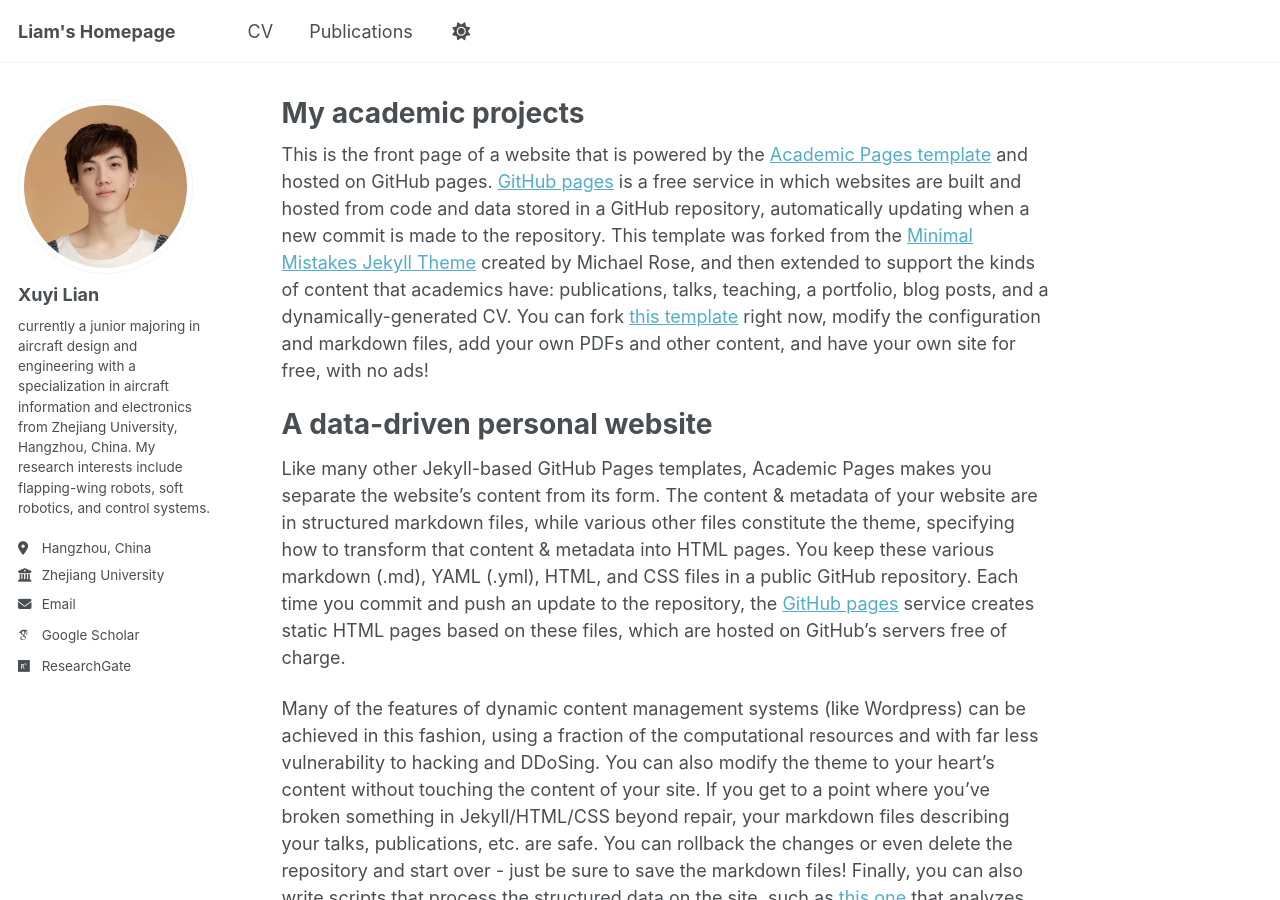
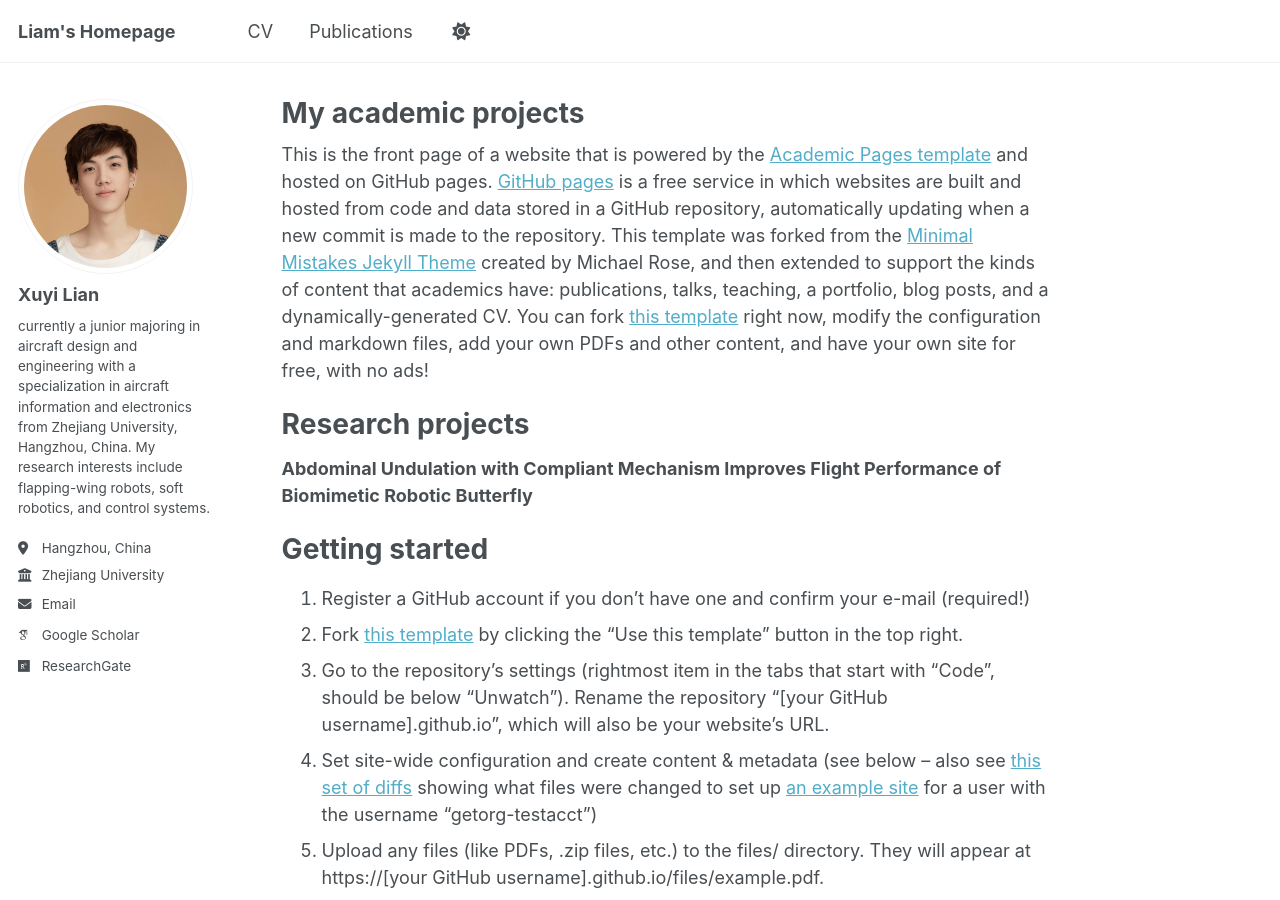
Before and after one commit to xuyilian/xuyilian.github.io, a Jekyll site: the page built from _pages/about.md, in a window 1280 px wide and 900 px high. Built offline with Jekyll 4.4.1, drawn with Linux system fonts in a browser that asks for light colours; some web fonts are replaced; some of the changed text lies outside the part shown.

Commit message:
Update about.md

```diff
--- a/_pages/about.md
+++ b/_pages/about.md
@@ -9,11 +9,9 @@ redirect_from:
 
 This is the front page of a website that is powered by the [Academic Pages template](https://github.com/academicpages/academicpages.github.io) and hosted on GitHub pages. [GitHub pages](https://pages.github.com) is a free service in which websites are built and hosted from code and data stored in a GitHub repository, automatically updating when a new commit is made to the repository. This template was forked from the [Minimal Mistakes Jekyll Theme](https://mmistakes.github.io/minimal-mistakes/) created by Michael Rose, and then extended to support the kinds of content that academics have: publications, talks, teaching, a portfolio, blog posts, and a dynamically-generated CV. You can fork [this template](https://github.com/academicpages/academicpages.github.io) right now, modify the configuration and markdown files, add your own PDFs and other content, and have your own site for free, with no ads!
 
-A data-driven personal website
+Research projects
 ======
-Like many other Jekyll-based GitHub Pages templates, Academic Pages makes you separate the website's content from its form. The content & metadata of your website are in structured markdown files, while various other files constitute the theme, specifying how to transform that content & metadata into HTML pages. You keep these various markdown (.md), YAML (.yml), HTML, and CSS files in a public GitHub repository. Each time you commit and push an update to the repository, the [GitHub pages](https://pages.github.com/) service creates static HTML pages based on these files, which are hosted on GitHub's servers free of charge.
-
-Many of the features of dynamic content management systems (like Wordpress) can be achieved in this fashion, using a fraction of the computational resources and with far less vulnerability to hacking and DDoSing. You can also modify the theme to your heart's content without touching the content of your site. If you get to a point where you've broken something in Jekyll/HTML/CSS beyond repair, your markdown files describing your talks, publications, etc. are safe. You can rollback the changes or even delete the repository and start over - just be sure to save the markdown files! Finally, you can also write scripts that process the structured data on the site, such as [this one](https://github.com/academicpages/academicpages.github.io/blob/master/talkmap.ipynb) that analyzes metadata in pages about talks to display [a map of every location you've given a talk](https://academicpages.github.io/talkmap.html).
+**Abdominal Undulation with Compliant Mechanism Improves Flight Performance of Biomimetic Robotic Butterfly**
 
 Getting started
 ======
```
